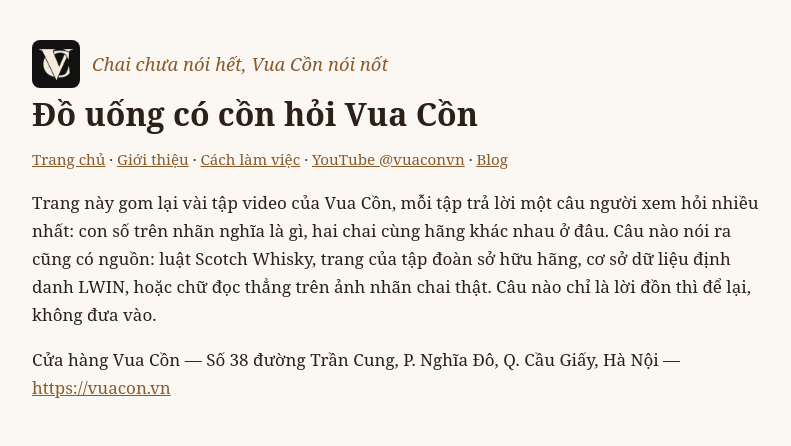
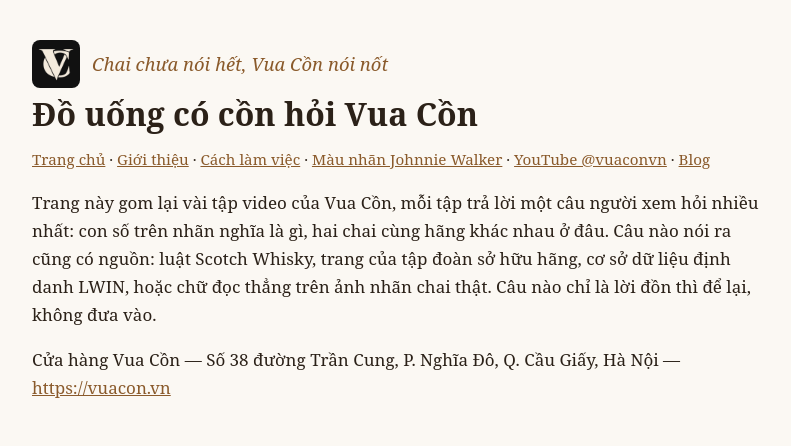
Before and after one commit to vuaconvn/vuaconvn.github.io, a plain HTML site: page index.html in a window 1280 px wide. Shown: the top 446 px of the page, without its empty margins (244-1035 px from the left). Drawn offline with Linux system fonts and the light colour scheme.

Commit message:
Add files via upload

```diff
--- a/index.html
+++ b/index.html
@@ -43,7 +43,7 @@ footer{color:var(--muted);font-size:.9rem;padding-top:24px;padding-bottom:40px;b
 <header>
 <div class="brand"><img src="/logo-vua-con.png" alt="Logo Vua Cồn" width="48" height="48"><p class="slogan">Chai chưa nói hết, Vua Cồn nói nốt</p></div>
 <h1>Đồ uống có cồn hỏi Vua Cồn</h1>
-<nav><a href="/">Trang chủ</a> · <a href="/gioi-thieu/">Giới thiệu</a> · <a href="/cach-lam-viec/">Cách làm việc</a> · <a href="https://www.youtube.com/@vuaconvn">YouTube @vuaconvn</a> · <a href="https://vuaconvn.blogspot.com/">Blog</a></nav>
+<nav><a href="/">Trang chủ</a> · <a href="/gioi-thieu/">Giới thiệu</a> · <a href="/cach-lam-viec/">Cách làm việc</a> · <a href="/mau-nhan-johnnie-walker/">Màu nhãn Johnnie Walker</a> · <a href="https://www.youtube.com/@vuaconvn">YouTube @vuaconvn</a> · <a href="https://vuaconvn.blogspot.com/">Blog</a></nav>
 </header>
 <main>
 <p>Trang này gom lại vài tập video của Vua Cồn, mỗi tập trả lời một câu người xem hỏi nhiều nhất: con số trên nhãn nghĩa là gì, hai chai cùng hãng khác nhau ở đâu. Câu nào nói ra cũng có nguồn: luật Scotch Whisky, trang của tập đoàn sở hữu hãng, cơ sở dữ liệu định danh LWIN, hoặc chữ đọc thẳng trên ảnh nhãn chai thật. Câu nào chỉ là lời đồn thì để lại, không đưa vào.</p>
--- a/sitemap.xml
+++ b/sitemap.xml
@@ -3,4 +3,5 @@
   <url><loc>https://vuaconvn.github.io/</loc><lastmod>2026-11-17</lastmod></url>
   <url><loc>https://vuaconvn.github.io/gioi-thieu/</loc><lastmod>2026-11-17</lastmod></url>
   <url><loc>https://vuaconvn.github.io/cach-lam-viec/</loc><lastmod>2026-11-17</lastmod></url>
+  <url><loc>https://vuaconvn.github.io/mau-nhan-johnnie-walker/</loc><lastmod>2026-11-17</lastmod></url>
 </urlset>
```
